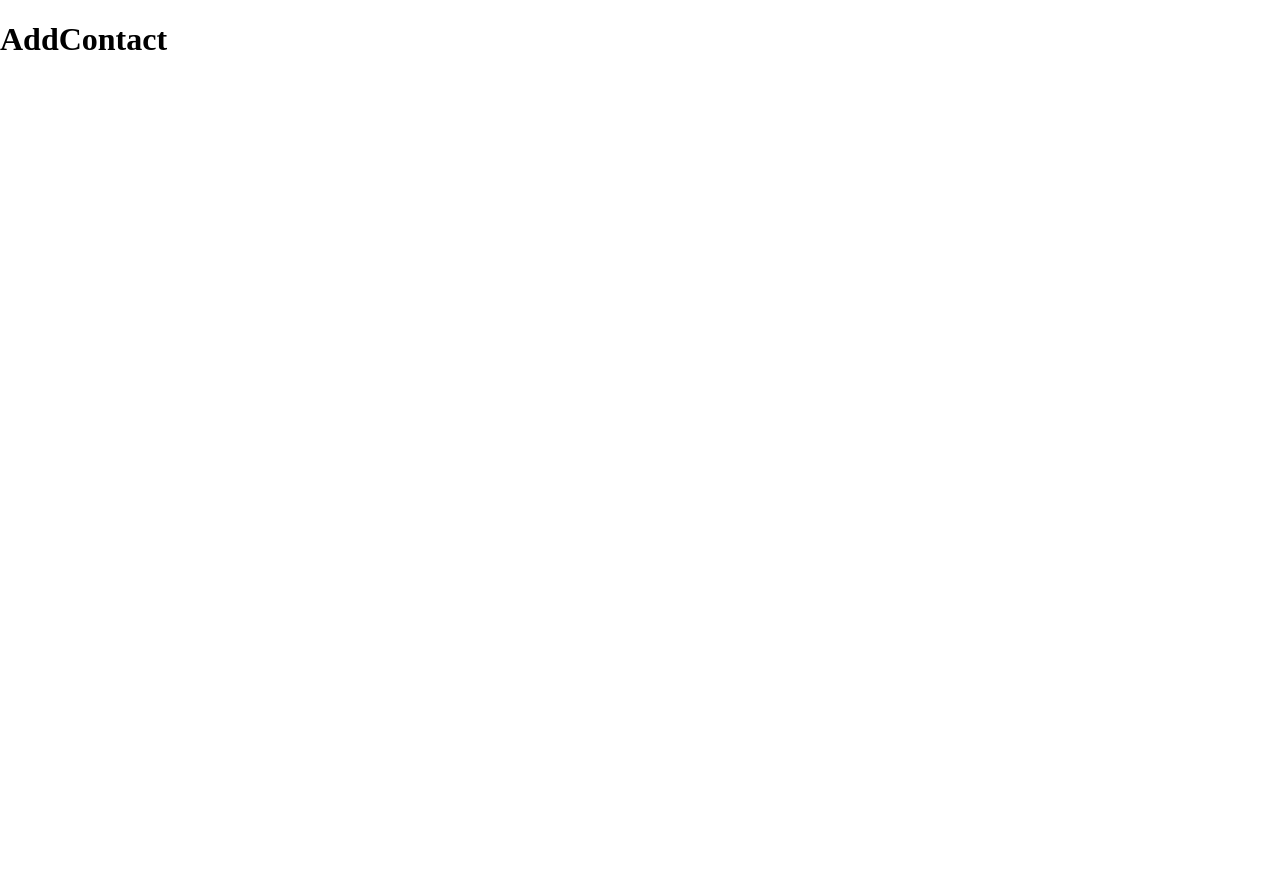
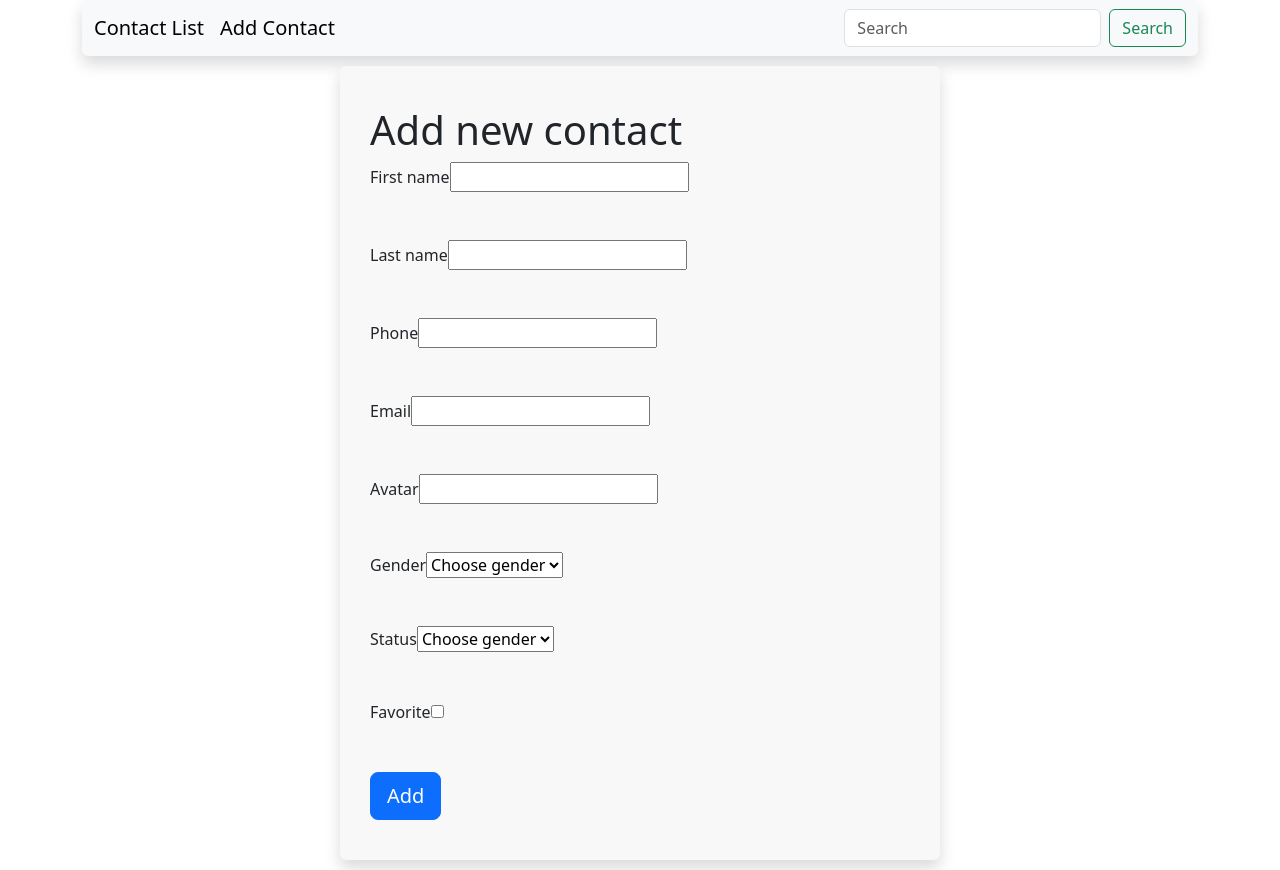
Before and after one commit to Ola1nfo/ContactList, a React (Vite) app: page /add-contact in a window 1280 px wide. Before the commit the page ends 800 px from the top, so only its background shows below. Built offline with nearby package versions, Linux system fonts and the light colour scheme.

Commit message:
statr page AddContact

```diff
--- a/index.html
+++ b/index.html
@@ -2,9 +2,9 @@
 <html lang="en">
   <head>
     <meta charset="UTF-8" />
-    <link rel="icon" type="image/svg+xml" href="/telephone-svgrepo-com.svg"/>
+    <link rel="icon" type="image/svg+xml" href="/public/contact.png"/>
     <meta name="viewport" content="width=device-width, initial-scale=1.0" />
-    <title>CONTACT LIST</title>
+    <title>Contact List</title>
   </head>
   <body>
     <div id="root"></div>
--- a/src/App.css
+++ b/src/App.css
@@ -0,0 +1 @@
+@import url(../node_modules/bootstrap/dist/css/bootstrap.min.css);
--- a/src/App.jsx
+++ b/src/App.jsx
@@ -1,16 +1,18 @@
 import './App.css'
 
-import { BrowserRouter as Router, Routes, Route } from 'react-router'
+import {BrowserRouter as Router, Routes, Route} from 'react-router'
 
 import ContactList from './pages/ContactList/ContactList'
 import AddContact from './pages/AddContact/AddContact'
 import EditContact from './pages/EditContact/EditContact'
 import NotFound from './pages/NotFound/NotFound'
+import Header from './components/Header/Header'
 
 function App() {
 
   return (
     <Router>
+      <Header/>
       <Routes>
         <Route path='/' element={<ContactList/>}/>
         <Route path='/add-contact' element={<AddContact/>}/>
--- /dev/null
+++ b/src/components/Header/Header.jsx
@@ -0,0 +1,29 @@
+import { Link } from "react-router";
+
+export default function Header() {
+    return(
+        <header className="container">
+            <div className="row">
+                <div className="col-12">
+                    <nav className="navbar bg-body-tertiary rounded shadow">
+                        <div className="container-fluid">
+                           <div className="navbar-brand">
+                            <Link className="navbar-brand" to="/">
+                                Contact List
+                            </Link>
+                            <Link className="navbar-brand" to="/add-contact">
+                               Add Contact
+                            </Link>
+                           </div>
+
+                            <form className="d-flex" role="search">
+                                <input className="form-control me-2" type="search" placeholder="Search" aria-label="Search"/>
+                                <button className="btn btn-outline-success" type="submit">Search</button>
+                            </form>
+                        </div>
+                    </nav>
+                </div>
+            </div>
+        </header>
+    )
+}
--- a/src/pages/AddContact/AddContact.jsx
+++ b/src/pages/AddContact/AddContact.jsx
@@ -1,5 +1,103 @@
+import './AddContact.scss'
+import * as Yup from 'yup'
+import { Formik, Form, Field, ErrorMessage, validateYupSchema } from 'formik'
+import { v4 as uuidv4 } from 'uuid';
+import { useNavigate} from  'react-router'
+
 export default function AddContact() {
+    const navigate = useNavigate()
+
+    const initialValues = {
+        id: uuidv4(),
+        firstName: '',
+        lastName: '',
+        phone: '',
+        email: '',
+        avatar: '',
+        gender: '',
+        atatus: '',
+        favorite: ''
+    }
+
+    const validationSchema = Yup.object().shape({
+        firstName: Yup.string().required('First Name is required').min(2, 'Min 2 symbols').max(10, 'Max 10 symbols'),
+        lastName: Yup.string().required('Last Name is required').min(2, 'Min 2 symbols').max(10, 'Max 10 symbols'),
+        phone: Yup.string().required('Phone is required'),
+        email: Yup.string().email('Invalid email').required('Email is required'),
+        avatar: Yup.string().required('Avatar is required'),
+        gender: Yup.string().oneOf(['men', 'women'], 'Invalid gender').required('Gender is required'),
+        status: Yup.string().oneOf(['work', 'family', 'friends', 'others']).required('Status is required'),
+        favorite: Yup.boolean()
+    })
+
+    const handleSubmin = (values) => {
+        console.log(values);
+        navigate ('/')
+    }
+
     return(
-        <h1>AddContact</h1>
+        <div className="container">
+            <div className="modal-content addPage rounded shadow">
+                <div className="modal-header">
+                    <h1 className='text-center'>Add new contact</h1>
+                </div>
+                <Formik initialValues={initialValues} validationSchema={validationSchema} onSubmit={handleSubmin}>
+                    {({isSubmitting}) => (
+                        <Form>
+                            <div className='mb-5'>
+                                <label htmlFor="firstName">First name</label>
+                                <Field type='text' name='firstName' id='firstName'/>
+                                <ErrorMessage name='firstName' component='p' className='text-danger position-absolute'/>
+                            </div>
+                            <div className='mb-5'>
+                                <label htmlFor="lastName">Last name</label>
+                                <Field type='text' name='lastName' id='lastName'/>
+                                <ErrorMessage name='lastName' component='p' className='text-danger'/>
+                            </div>
+                            <div className='mb-5'>
+                                <label htmlFor="phone">Phone</label>
+                                <Field type='text' name='phone' id='phone'/>
+                                <ErrorMessage name='phone' component='p' className='text-danger'/>
+                            </div>
+                            <div className='mb-5'>
+                                <label htmlFor="email">Email</label>
+                                <Field type='text' name='email' id='email'/>
+                                <ErrorMessage name='email' component='p' className='text-danger'/>
+                            </div>
+                            <div className='mb-5'>
+                                <label htmlFor="avatar">Avatar</label>
+                                <Field type='text' name='avatar' id='avatar'/>
+                                <ErrorMessage name='avatar' component='p' className='text-danger'/>
+                            </div>
+                            <div className='mb-5'>
+                                <label htmlFor="gender">Gender</label>
+                                <Field as='select' type='text' name='gender'>
+                                    <option value="">Choose gender</option>
+                                    <option value="men">Men</option>
+                                    <option value="women">Women</option>
+                                </Field>
+                                <ErrorMessage name='gender' component='p' className='text-danger'/>
+                            </div>
+                            <div className='mb-5'>
+                                <label htmlFor="status">Status</label>
+                                <Field as='select' name='status'>
+                                    <option value="">Choose gender</option>
+                                    <option value="work">Work</option>
+                                    <option value="family">Family</option>
+                                    <option value="friends">Friends</option>
+                                    <option value="others">Others</option>
+                                </Field>
+                                <ErrorMessage name='status' component='p' className='text-danger'/>
+                            </div>
+                            <div className='mb-5'>
+                                <label htmlFor="favorite">Favorite</label>
+                                <Field type='checkbox' name='favorite'/>
+                            </div>
+                            <button type='submit' className='btn btn-primary btn-lg' disabled={isSubmitting}>Add</button>
+                        </Form>
+                    )}
+                </Formik>
+            </div>
+        </div>
     )
 }
--- /dev/null
+++ b/src/pages/AddContact/AddContact.scss
@@ -0,0 +1,6 @@
+.addPage{
+    background-color: #f8f8f8;
+    width: 600px;
+    padding: 40px 30px;
+    margin: 10px auto;
+}
```
Also changed, not shown: package.json (+6 -1 lines), public/contact.png (added), 1 other file (tests, documents, lock files or other folders).
